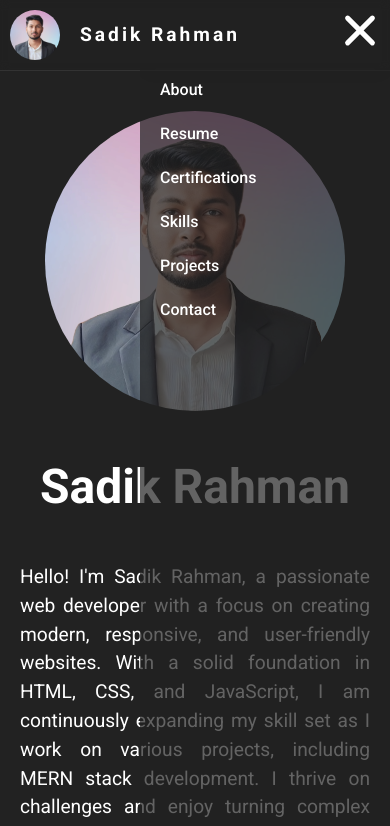
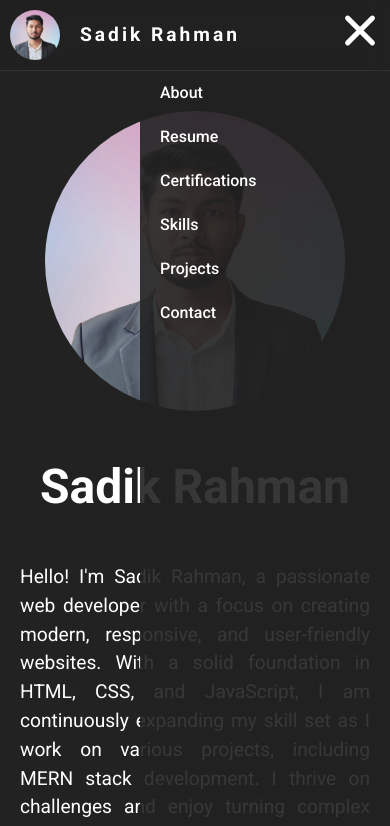
Before and after one commit to Coder-Sadik/portfolio, a plain HTML site: page index.html in a window 390 px wide. Both pictures are taken after a click on the element 360 px from the left and 35 px from the top of the page. Shown: the top 826 px of the page. Drawn offline with Linux system fonts and the light colour scheme.

Commit message:
completed

```diff
--- a/CSS/style.css
+++ b/CSS/style.css
@@ -18,9 +18,9 @@ body {
 	border-bottom: 1px solid #333;
 	position: sticky;
 	top: 0;
-	z-index: 999;
+	z-index: 888;
 	background: rgba(34, 34, 34, 0.25);
-	backdrop-filter: blur(5px);
+	backdrop-filter: blur(10px);
 }
 .nav-bar .logo {
 	display: flex;
@@ -382,24 +382,25 @@ footer span {
 	}
 	.nav-menu ul {
 		display: none;
-		background: rgba(34, 34, 34, 0.7);
-		backdrop-filter: blur(10px);
-		z-index: 999;
 	}
 	.nav-menu.active ul {
 		display: block;
 		position: absolute;
 		left: -200px;
-		top: 45px;
+		top: 48px;
 		height: 100vh;
 		width: 250px;
 		padding: 0;
+		background: rgba(34, 34, 34, 0.9);
+		backdrop-filter: blur(10px);
+		z-index: 999;
 	}
 	.nav-menu.active ul li {
 		padding: 10px 20px;
 	}
-	.nav-menu.active ul li a {
+	.nav-menu ul li a {
 		font-size: 1rem;
+		z-index: 1000;
 	}
 
 	/* about section */
@@ -442,11 +443,12 @@ footer span {
 	}
 
 	/* contact */
-	.address, .send-message {
+	.address,
+	.send-message {
 		text-align: center;
 		margin-top: 20px;
 	}
-	form{
+	form {
 		margin-top: 20px;
 	}
 	.footer-container {
--- a/index.html
+++ b/index.html
@@ -31,12 +31,12 @@
 				<p>Sadik Rahman</p>
 			</div>
 			<div class="nav-menu" id="nav-menu">
-				<div class="bar-icon" onclick="toggler(this)">
+				<div class="bar-icon" id="hamburger" onclick="toggler(this)">
 					<div class="bar bar-1"></div>
 					<div class="bar bar-2"></div>
 					<div class="bar bar-3"></div>
 				</div>
-				<ul>
+				<ul id="navLinks">
 					<li><a href="#about">About</a></li>
 					<li><a href="#resume">Resume</a></li>
 					<li><a href="#certifications">Certifications</a></li>
```
